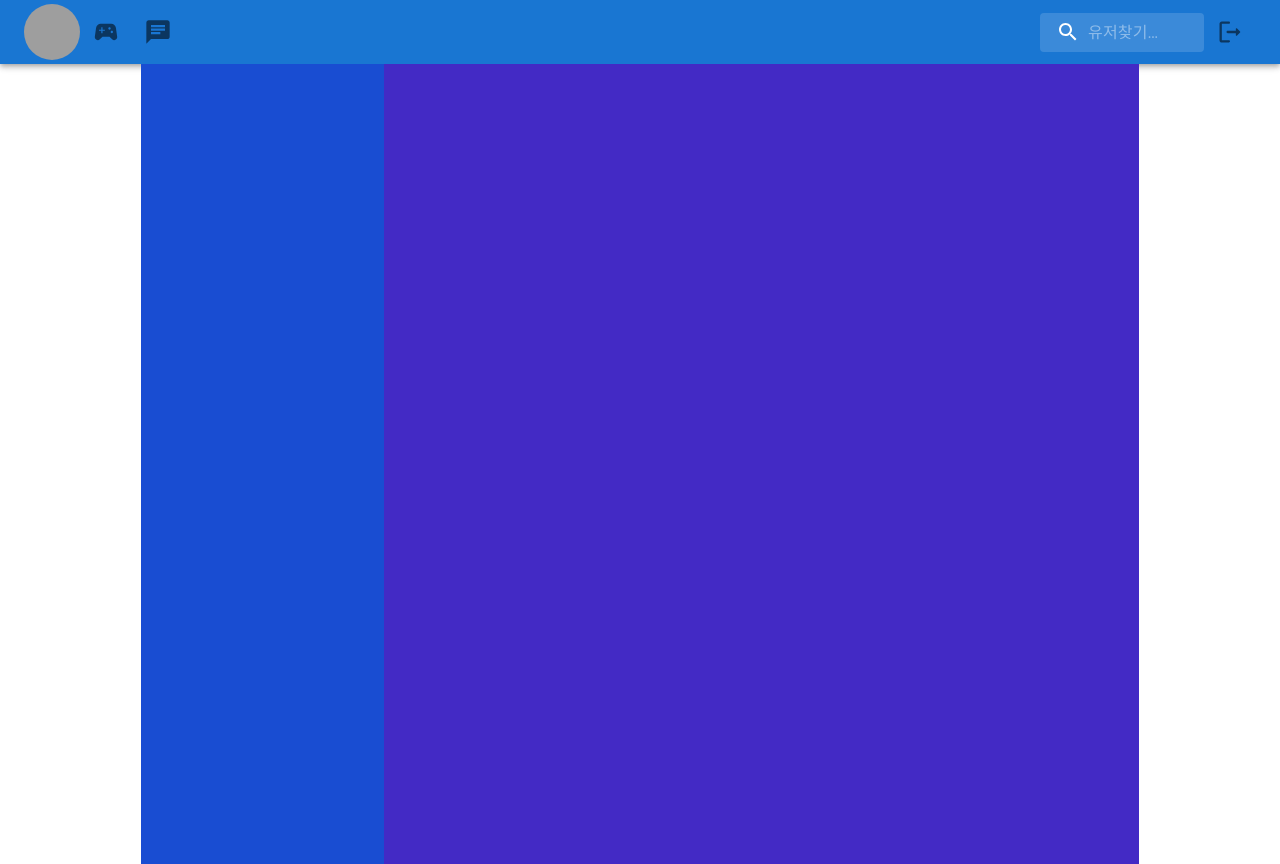
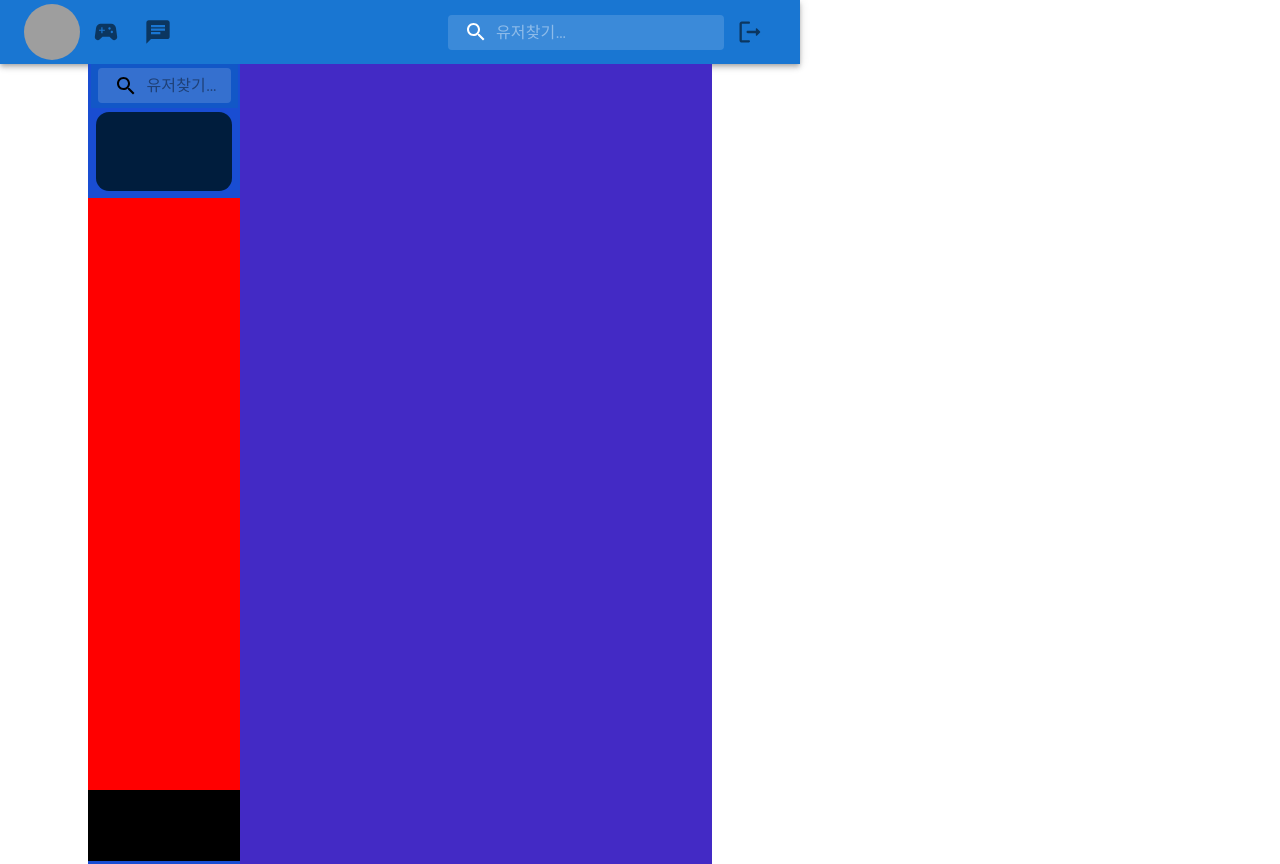
Before and after one commit to Dream-Transcendence/ft_transcendence, a React (Create React App) app in the folder packages/client/: page /chatRoom in a window 1280 px wide. Built offline with nearby package versions, Linux system fonts and the light colour scheme; grey boxes are pictures that could not be loaded.

Commit message:
✨ feat(client): make aside menu layout
aside에 해당하는 sidebar의 레이아웃을 구성하였습니다.
 현재 검색을 제외한 모든 모듈은 구현중에있습니다

```diff
--- a/packages/client/public/index.html
+++ b/packages/client/public/index.html
@@ -4,8 +4,8 @@
     <style>
       html,
       body {
-        width: 100%;
-        height: 100%;
+        width: 100vh;
+        height: 100vh;
       }
       .root {
         width: 100%;
--- a/packages/client/src/components/input/SearchBox.tsx
+++ b/packages/client/src/components/input/SearchBox.tsx
@@ -9,6 +9,7 @@ const Search = styled('div')(({ theme }) => ({
   '&:hover': {
     backgroundColor: alpha(theme.palette.common.white, 0.25),
   },
+  height: '100%',
   marginLeft: 'auto',
   width: '100%',
 }));
@@ -31,10 +32,11 @@ const StyledInputBase = styled(InputBase)(({ theme }) => ({
     paddingLeft: `calc(1em + ${theme.spacing(4)})`,
     transition: theme.transitions.create('width'),
     width: '100%',
+    height: '100%',
     [theme.breakpoints.up('sm')]: {
-      width: '12ch',
+      width: '60%',
       '&:focus': {
-        width: '20ch',
+        width: '70%',
       },
     },
   },
--- /dev/null
+++ b/packages/client/src/modules/ChatSidebar/AsideCreateChatRoom.tsx
@@ -0,0 +1,12 @@
+import { styled } from '@mui/material/styles';
+
+const CreateChatRoomLayout = styled('div')(({ theme }) => ({
+  backgroundColor: 'black',
+  height: '8.8%', //부모의 컴포넌트 크기가 남아 있는만큼만 하고 싶은데 못찾았다 찾아서 바꿔야지
+}));
+
+function AisdeCreateChatRoomModule() {
+  return <CreateChatRoomLayout></CreateChatRoomLayout>;
+}
+
+export default AisdeCreateChatRoomModule;
--- /dev/null
+++ b/packages/client/src/modules/ChatSidebar/AsideCurrentChatRoom.tsx
@@ -0,0 +1,26 @@
+import { styled } from '@mui/material/styles';
+
+const CurrentChatRoomLayout = styled('div')(({ theme }) => ({
+  height: '11.3%',
+  display: 'flex',
+  justifyContent: 'center',
+}));
+
+const CurrentChatRoomBox = styled('div')(({ theme }) => ({
+  marginTop: '3%',
+  marginBottom: '3%',
+  height: '87%',
+  width: '90%',
+  borderRadius: '13px',
+  backgroundColor: '#001D3D',
+}));
+
+function AsideCurrentChatRoomModule() {
+  return (
+    <CurrentChatRoomLayout>
+      <CurrentChatRoomBox></CurrentChatRoomBox>
+    </CurrentChatRoomLayout>
+  );
+}
+
+export default AsideCurrentChatRoomModule;
--- /dev/null
+++ b/packages/client/src/modules/ChatSidebar/AsideSearchBox.tsx
@@ -0,0 +1,37 @@
+import { styled } from '@mui/material/styles';
+import SearchBox from '../../components/input/SearchBox';
+
+/*
+ * AsideSearchBox로 감싼 이유는
+ * 공통적으로 사용하는 searchBox가 상위 레이아웃에 기반하여 모양을 잡기 때문
+ * 예) 상위 레이아웃이 w: 50px에 h: 40px 이면 search box도 마찬가지 크기가 됨.
+ */
+const AsideSearchBox = styled('div')(({ theme }) => ({
+  height: '5%',
+  width: '90%',
+  display: 'flex',
+  flexDirection: 'row',
+  marginTop: '3%',
+  marginBottom: '3%',
+}));
+
+const SearchBoxLayout = styled('div')(({ theme }) => ({
+  marginLeft: '2%',
+  marginRight: '2%',
+  width: '97%',
+  backgroundColor: '#046EB155',
+  display: 'flex',
+  justifyContent: 'center',
+}));
+
+function AsideSearchBoxModule() {
+  return (
+    <SearchBoxLayout>
+      <AsideSearchBox>
+        <SearchBox />
+      </AsideSearchBox>
+    </SearchBoxLayout>
+  );
+}
+
+export default AsideSearchBoxModule;
--- /dev/null
+++ b/packages/client/src/modules/ChatSidebar/AsidefriendList.tsx
@@ -0,0 +1,12 @@
+import { styled } from '@mui/material/styles';
+
+const AsideFriendListLayout = styled('div')(({ theme }) => ({
+  height: '74%', //분명 %는 상위 컴포넌트기준이라고 한 글을 본것 같은데 중간에서하니 삐져나온다 아마%가 맞긴한데 위치가 움직이면 삐져나오나보다
+  backgroundColor: 'red',
+}));
+
+function AsideFriendListModule() {
+  return <AsideFriendListLayout></AsideFriendListLayout>;
+}
+
+export default AsideFriendListModule;
--- a/packages/client/src/pages/ChatroomPage.tsx
+++ b/packages/client/src/pages/ChatroomPage.tsx
@@ -1,26 +1,14 @@
 import styled from '@emotion/styled';
 import NavigationBar from '../components/bar/NavigationBar';
+import SearchBox from '../components/input/SearchBox';
+import AsideSearchBoxModule from '../modules/ChatSidebar/AsideSearchBox';
+import AsideCurrentChatRoomModule from '../modules/ChatSidebar/AsideCurrentChatRoom';
+import AsideFriendListModule from '../modules/ChatSidebar/AsidefriendList';
+import AisdeCreateChatRoomModule from '../modules/ChatSidebar/AsideCreateChatRoom';
 
-// const ProfileLayout = styled('section')(({ theme }) => ({
-//   display: 'grid',
-//   alignItems: 'center',
-//   gridTemplateColumns: '1fr 2fr',
-//   //     gridTemplateAreas:
-//   // 		'a a a',
-//   // 		'b c c',
-//   // 		'b d g'
-//   // 		'e f g'
-//   // }
-// }));
 const Chatroom = styled('section')(({ theme }) => ({
   width: '100%',
   height: '100%',
-  //     gridTemplateAreas:
-  // 		'a a a',
-  // 		'b c c',
-  // 		'b d g'
-  // 		'e f g'
-  // }
 }));
 
 const MainSection = styled('section')(({ theme }) => ({
@@ -30,12 +18,6 @@ const MainSection = styled('section')(({ theme }) => ({
   flexDirection: 'row',
   gridTemplateColumns: '1fr 1fr',
   justifyContent: 'center',
-  //     gridTemplateAreas:
-  // 		'a a a',
-  // 		'b c c',
-  // 		'b d g'
-  // 		'e f g'
-  // }
 }));
 
 const Section = styled('section')(({ theme }) => ({
@@ -59,7 +41,12 @@ function ChatroomPage() {
         </nav>
       </header>
       <MainSection>
-        <Aside></Aside>
+        <Aside>
+          <AsideSearchBoxModule />
+          <AsideCurrentChatRoomModule />
+          <AsideFriendListModule />
+          <AisdeCreateChatRoomModule />
+        </Aside>
         <Section></Section>
       </MainSection>
       <footer></footer>
```
